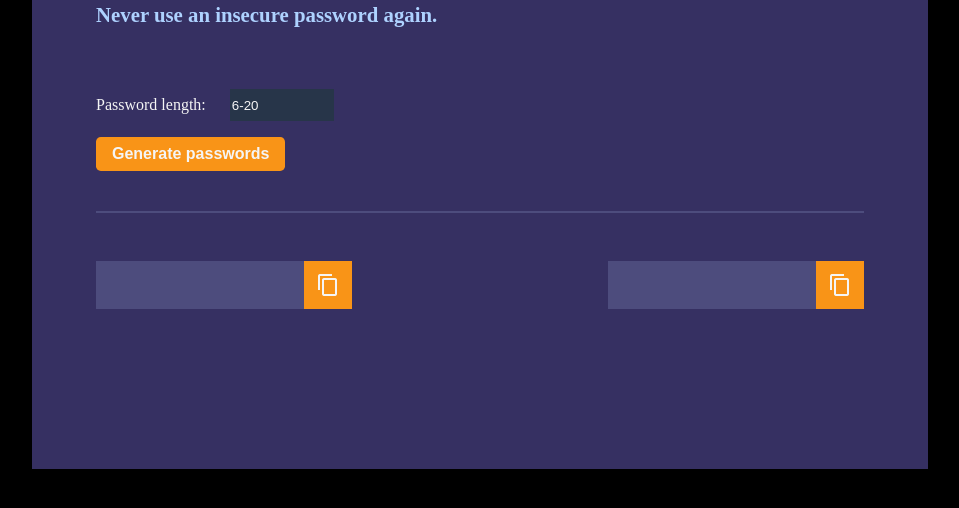
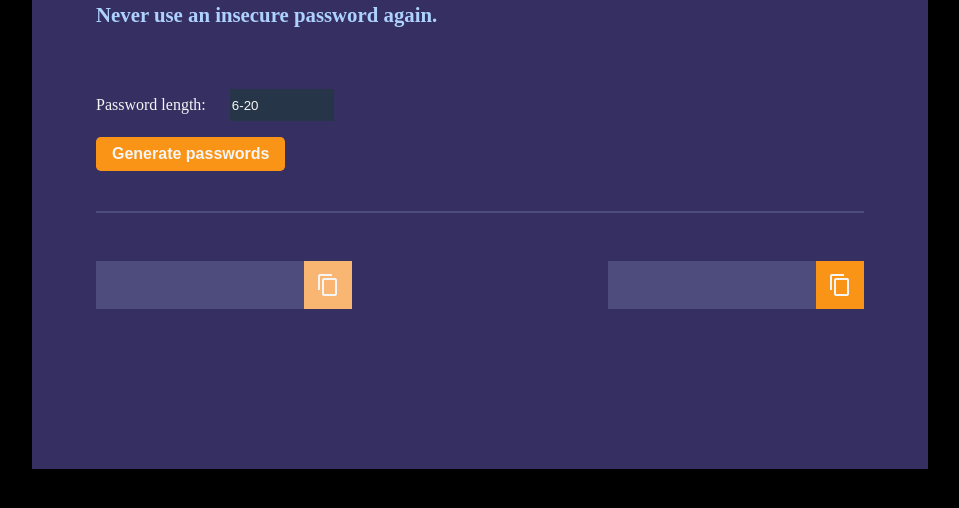
Before and after one commit to Rajinderkaur86/Password-generator, a plain HTML site: page index.html in a window 1280 px wide. In both pictures the pointer is over the button 488 px from the left and 564 px from the top of the page. Shown: the part 280-788 px from the top of the page, without its empty margins (160-1119 px from the left). Drawn offline with Linux system fonts and the light colour scheme.

Commit message:
updated copy button hover effect

```diff
--- a/index.css
+++ b/index.css
@@ -83,4 +83,5 @@ div.password {
 }
 .copy:hover {
   cursor: pointer;
+  background-color: #f9b572;
 }
```
